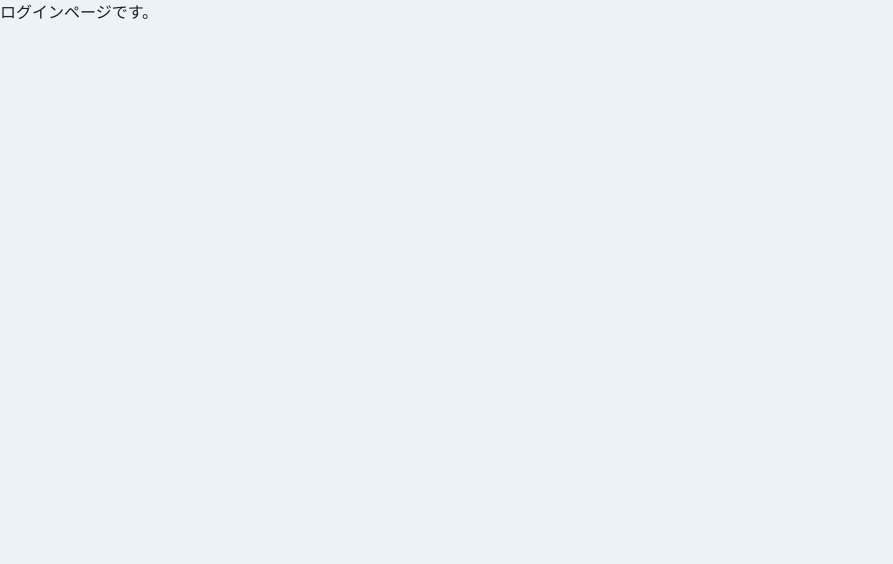
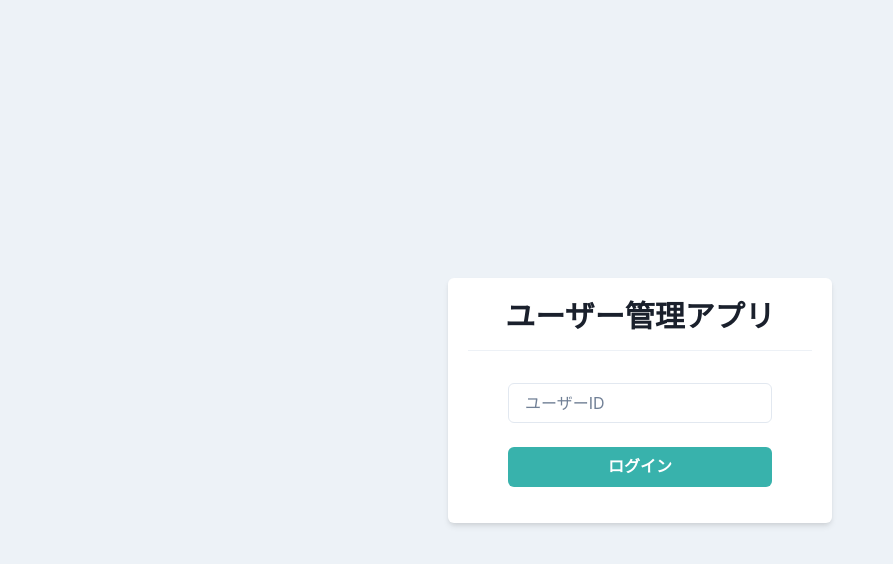
Before and after one commit to knm22mukk/react-chakraui-tutorial, a React (Create React App) app: page / in a window 1280 px wide. Shown: the top 564 px of the page, without its empty margins (0-893 px from the left). Built offline with nearby package versions, Linux system fonts and the light colour scheme.

Commit message:
ログイン画面の作成

```diff
--- a/src/components/pages/Login.tsx
+++ b/src/components/pages/Login.tsx
@@ -1,9 +1,21 @@
+import { Box, Button, Divider, Flex, Heading, Input, Stack } from '@chakra-ui/react';
 import { FC } from 'react';
 
 export const Login: FC = () => {
   return (
-    <div>
-      <h1>ログインページです。</h1>
-    </div>
+    <Flex align='center' justify='center' height='100vh'>
+      <Box bg='white' w='sm' p={5} borderRadius='md' shadow='md'>
+        <Heading as='h1' size='lg' textAlign='center'>
+          ユーザー管理アプリ
+        </Heading>
+        <Divider my={4} />
+        <Stack spacing={6} py={4} px={10}>
+          <Input placeholder='ユーザーID' />
+          <Button bg='teal.400' color='white' _hover={{ opacity: '0.8' }}>
+            ログイン
+          </Button>
+        </Stack>
+      </Box>
+    </Flex>
   );
 };
```
